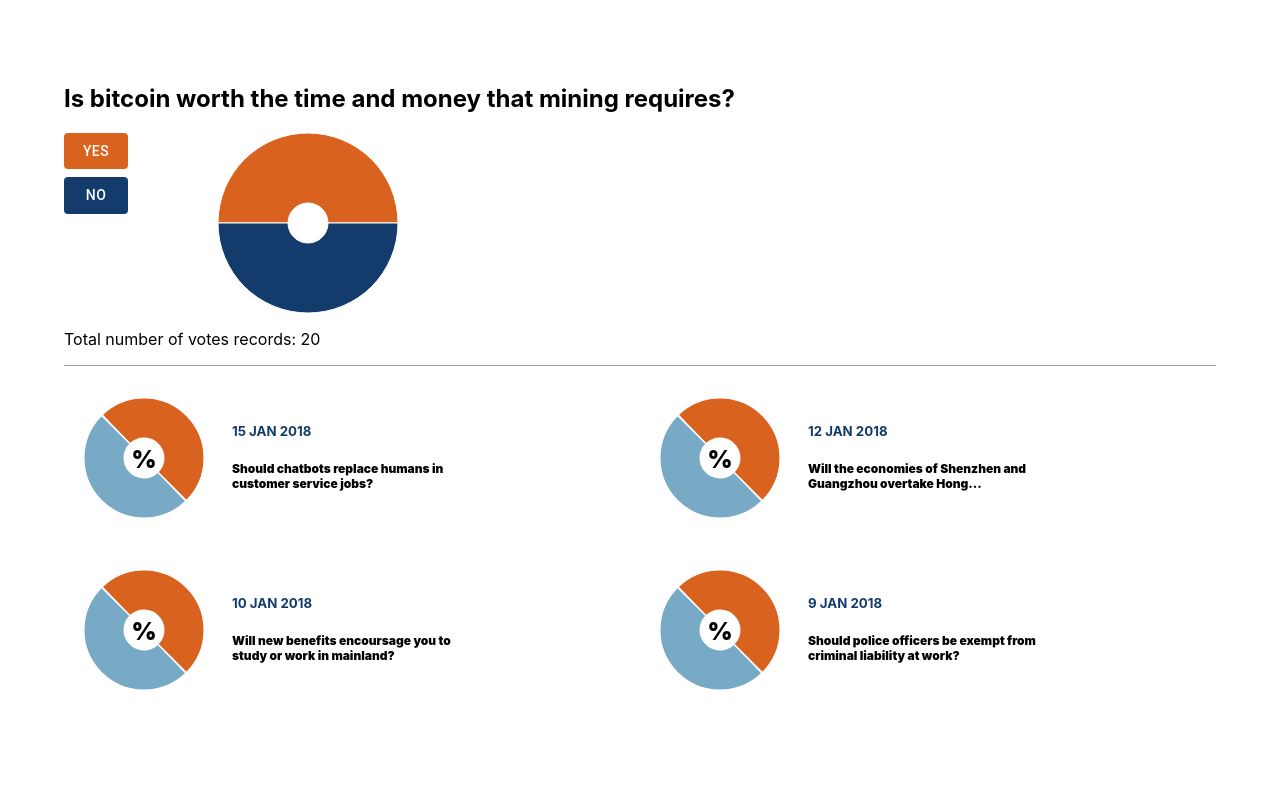
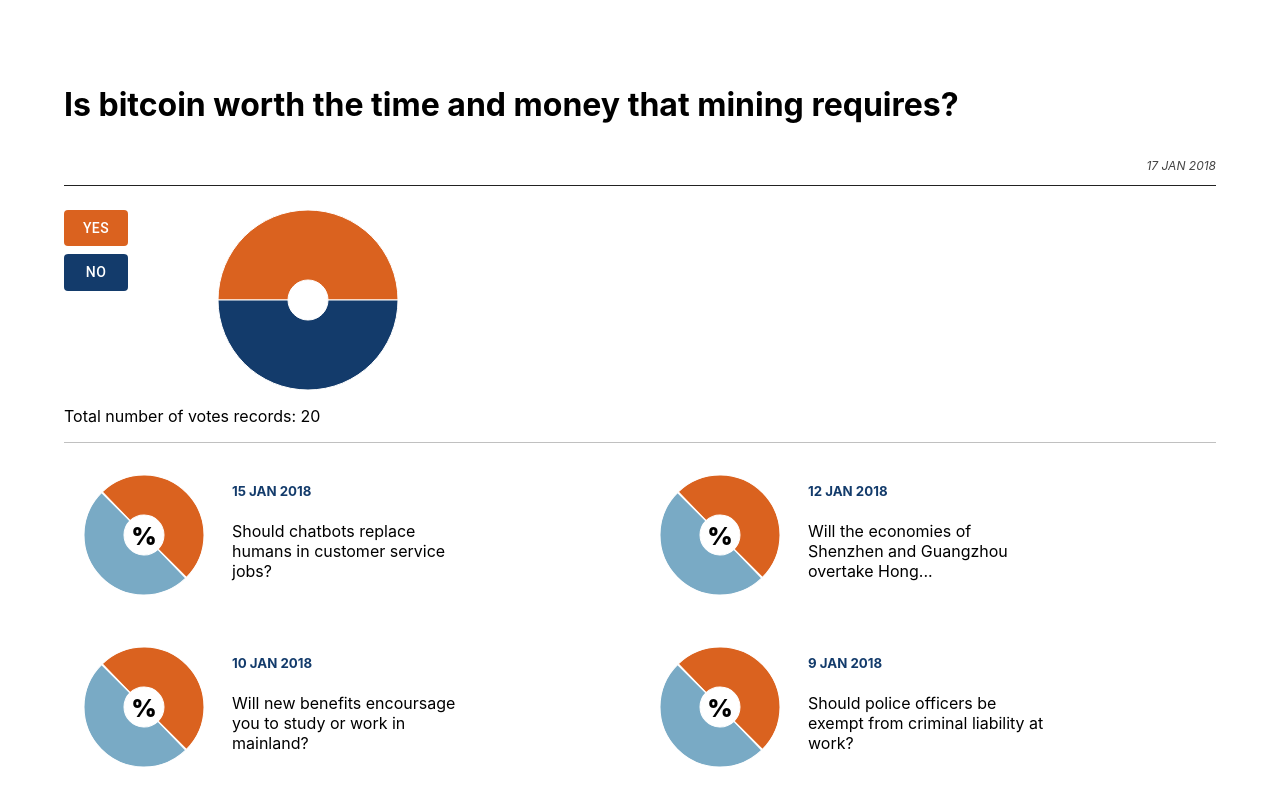
Before and after one commit to jia0nnn-n/poll-system, a React (Create React App) app: page / in a window 1280 px wide. Shown: the top 806 px of the page. Built offline with nearby package versions, Linux system fonts and the light colour scheme.

Commit message:
components: styling miscellaneous

```diff
--- a/src/App.css
+++ b/src/App.css
@@ -59,15 +59,13 @@
 }
 
 .preview-item-description p {
-  color: 3b7394;
-  font-size: 12px;
-  font-weight: 900;
+  font-size: 16px;
 }
 
 @media (max-width: 600px) {
   .preview-item-description {
     margin: auto 8px;
-    width: 200px;
+    width: 180px;
   }
 }
 
@@ -76,7 +74,38 @@
 #ongoing-root {
   display: flex;
   flex-direction: column;
-  border-bottom: 1px solid #a0a0a0;
+  border-bottom: 1px solid #c0c0c0;
+}
+
+#ongoing-phone-mode-header {
+  display: none;
+}
+
+#ongoing-desktop-mode-header {
+  display: flex;
+  flex-direction: column;
+  margin-bottom: 24px;
+  border-bottom: 1px solid #222;
+}
+
+#ongoing-desktop-mode-header h2 {
+  margin: 0;
+}
+
+#ongoing-desktop-mode-header p {
+  margin-left: auto;
+  font-size: 12px;
+  font-style: italic;
+  color: #444;
+}
+
+@media (max-width: 600px) {
+  #ongoing-desktop-mode-header {
+    display: none;
+  }
+  #ongoing-phone-mode-header {
+    display: block;
+  }
 }
 
 #ongoing-result {
--- a/src/components/OngoingRoll.tsx
+++ b/src/components/OngoingRoll.tsx
@@ -18,7 +18,11 @@
 
   return (
     <div id="ongoing-root">
-      <h2>{poll.title}</h2>
+      <h2 id="ongoing-phone-mode-header">{poll.title}</h2>
+      <div id="ongoing-desktop-mode-header">
+        <h1>{poll.title}</h1>
+        <p>{poll.time}</p>
+      </div>
       <div id="onging-wrapper">
         <div id="onging-wrapper-actions">
           <Button
```
